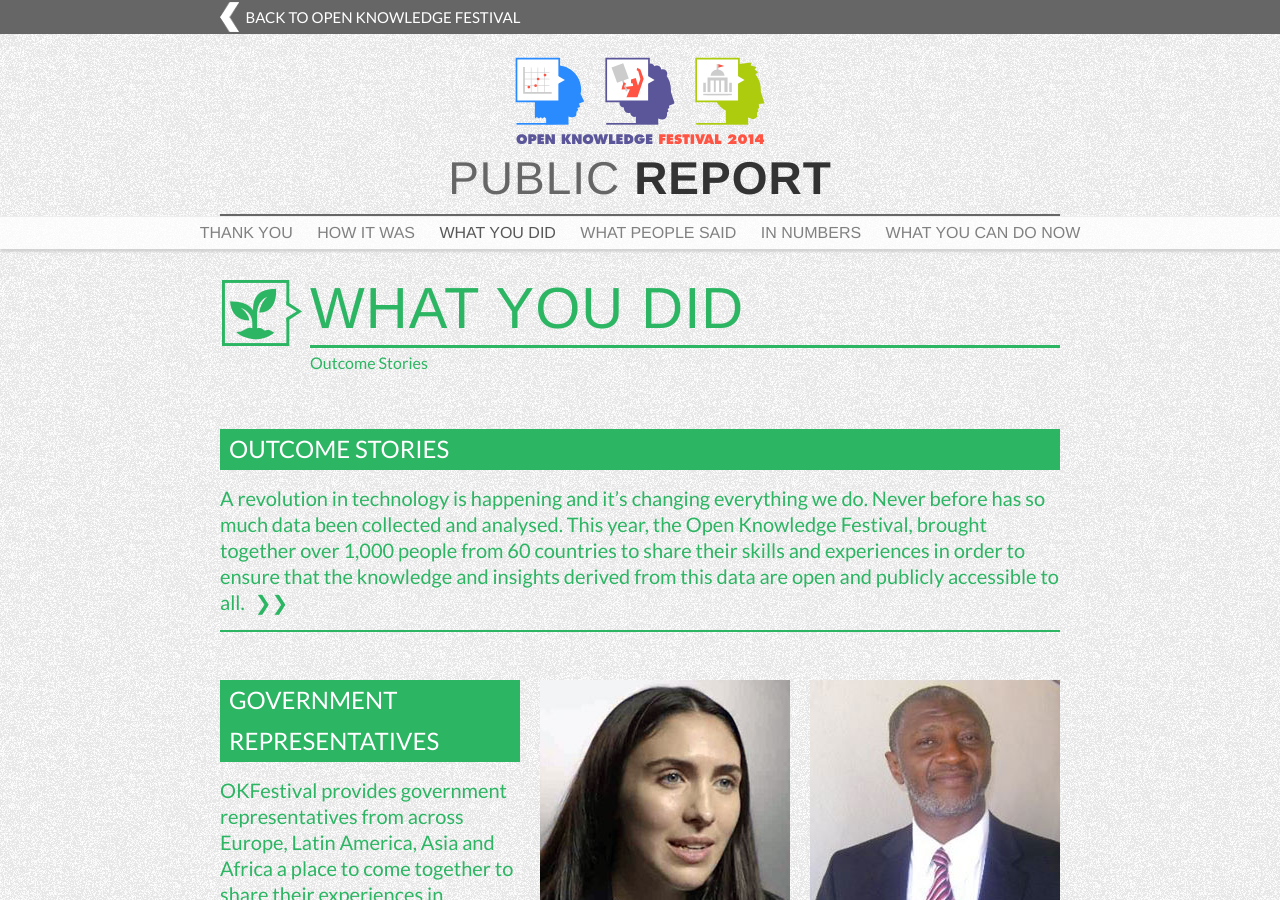
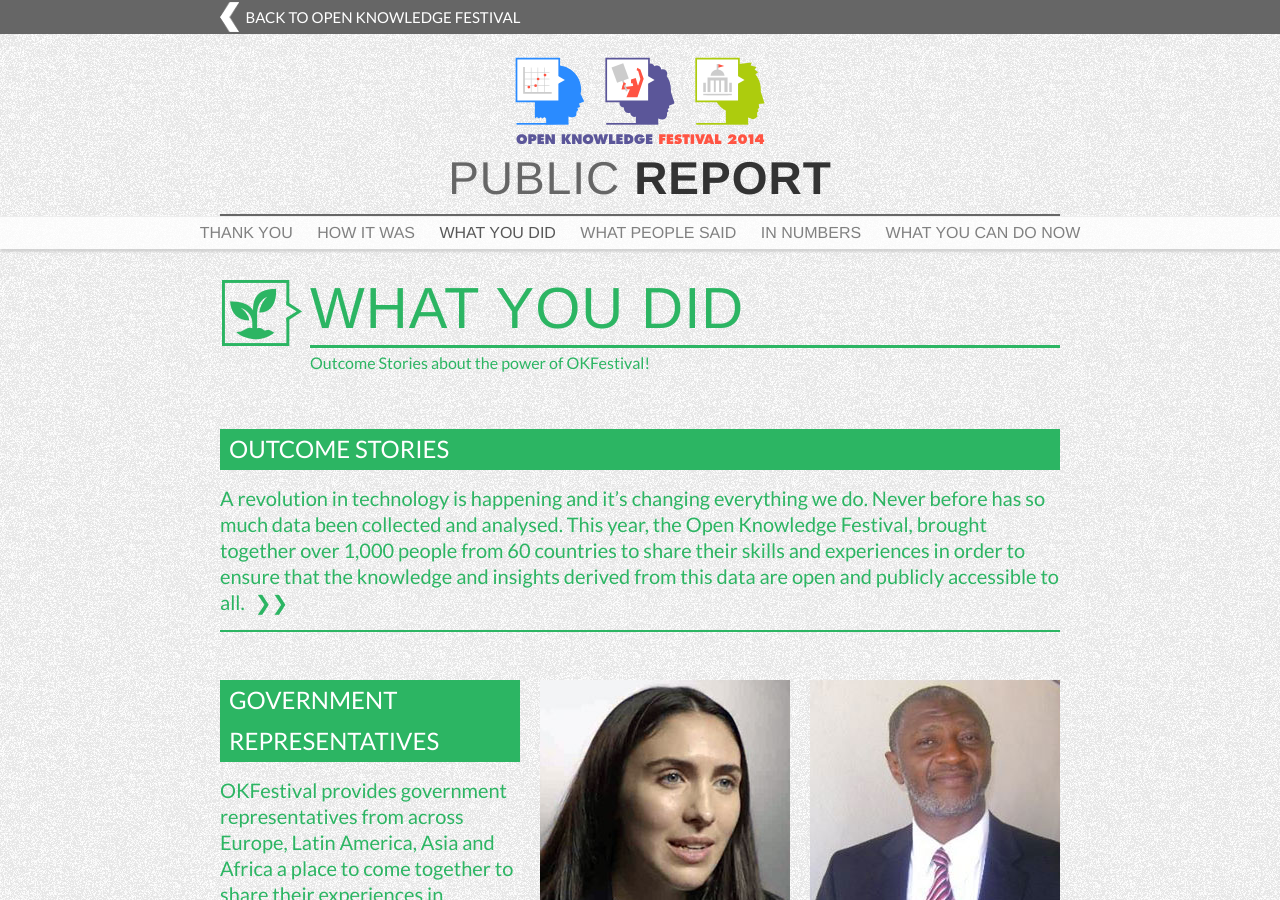
Before and after one commit to okfn/okfestival-public-report, a Jekyll site: the page built from pages/what-you-did/index.html, in a window 1280 px wide and 900 px high. Built offline with Jekyll 4.4.1, drawn with Linux system fonts in a browser that asks for light colours; some web fonts are replaced.

Commit message:
Update index.html

```diff
--- a/pages/what-you-did/index.html
+++ b/pages/what-you-did/index.html
@@ -1,7 +1,7 @@
 ---
 layout: page
 title: What You Did
-description: Outcome Stories
+description: Outcome Stories about the power of OKFestival!
 permalink: /what-you-did/
 order: 3
 identifier: what-you-did
```
